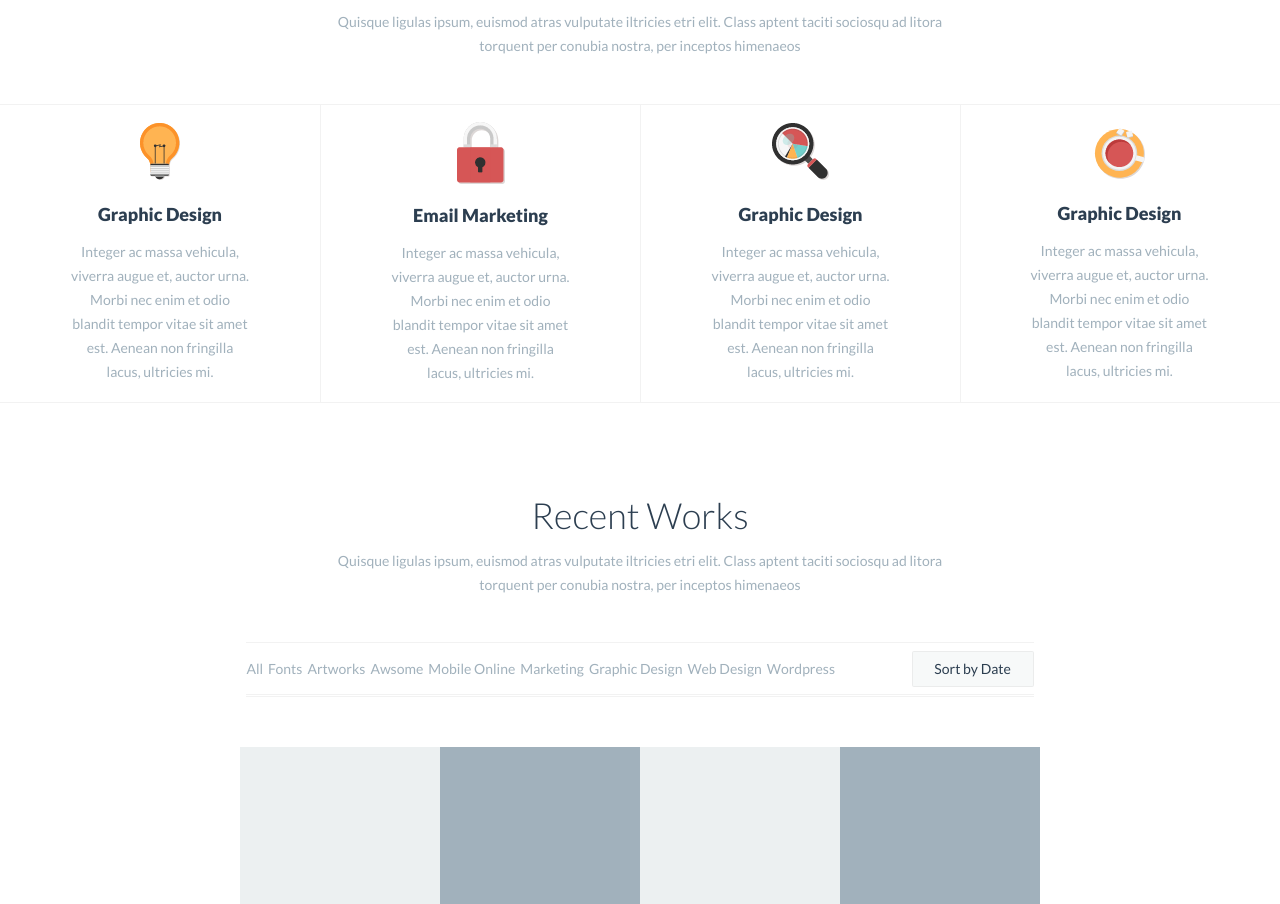
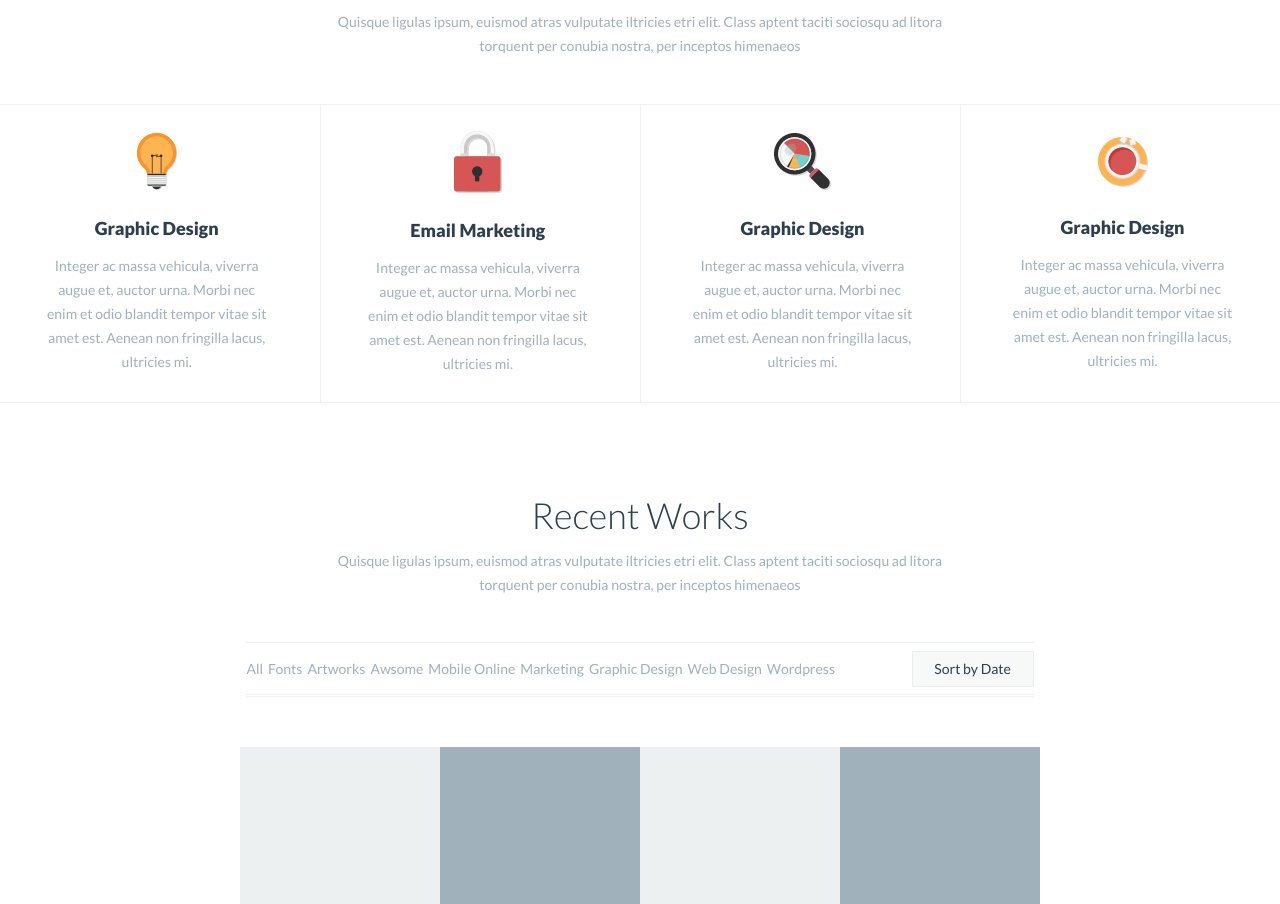
Before and after one commit to LukeSamkharadze/practice-html-css-2, a plain HTML site: page index.html in a window 1280 px wide. Shown: the part 3143-4047 px from the top of the page. Drawn offline with Linux system fonts and the light colour scheme.

Commit message:
fix(6-component): fix minor aesthetic issues

```diff
--- a/index.html
+++ b/index.html
@@ -235,7 +235,7 @@
                 </div>
             </div>
 
-            <div class="_6-component-Element">
+            <div class="_6-component-Element _6-component-LeftPadding">
                 <img class="_6-component-Image" src="assets/6-component-assets/2-image.png">
                 <div class="_6-component-Text5">Email Marketing</div>
                 <div class="_6-component-Text4">
@@ -244,7 +244,7 @@
                 </div>
             </div>
 
-            <div class="_6-component-Element">
+            <div class="_6-component-Element _6-component-RightPadding">
                 <img class="_6-component-Image" src="assets/6-component-assets/3-image.png">
                 <div class="_6-component-Text3">Graphic Design</div>
                 <div class="_6-component-Text4">
--- a/styles/6-component.css
+++ b/styles/6-component.css
@@ -44,7 +44,9 @@
   display: flex;
   height: 300px;
   width: 100%;
+  min-width: 900px;
   margin-top: 33px;
+  justify-content: center;
 }
 
 ._6-component-Element {
@@ -55,7 +57,7 @@
   flex-direction: column;
   justify-content: center;
   align-items: center;
-  padding: 0px 69px 0px 69px;
+  padding: 0px 3.8% 0px 3.28%;
   box-sizing: border-box;
 }
 
@@ -87,5 +89,9 @@
 }
 
 ._6-component-RightPadding {
-  padding: 2px 71.2px 0px 69px;
+  padding: 0px 3.38% 0px 3.69%;
 }
+
+._6-component-LeftPadding {
+  padding: 0px 3.75% 0px 3.33%;
+}
```
